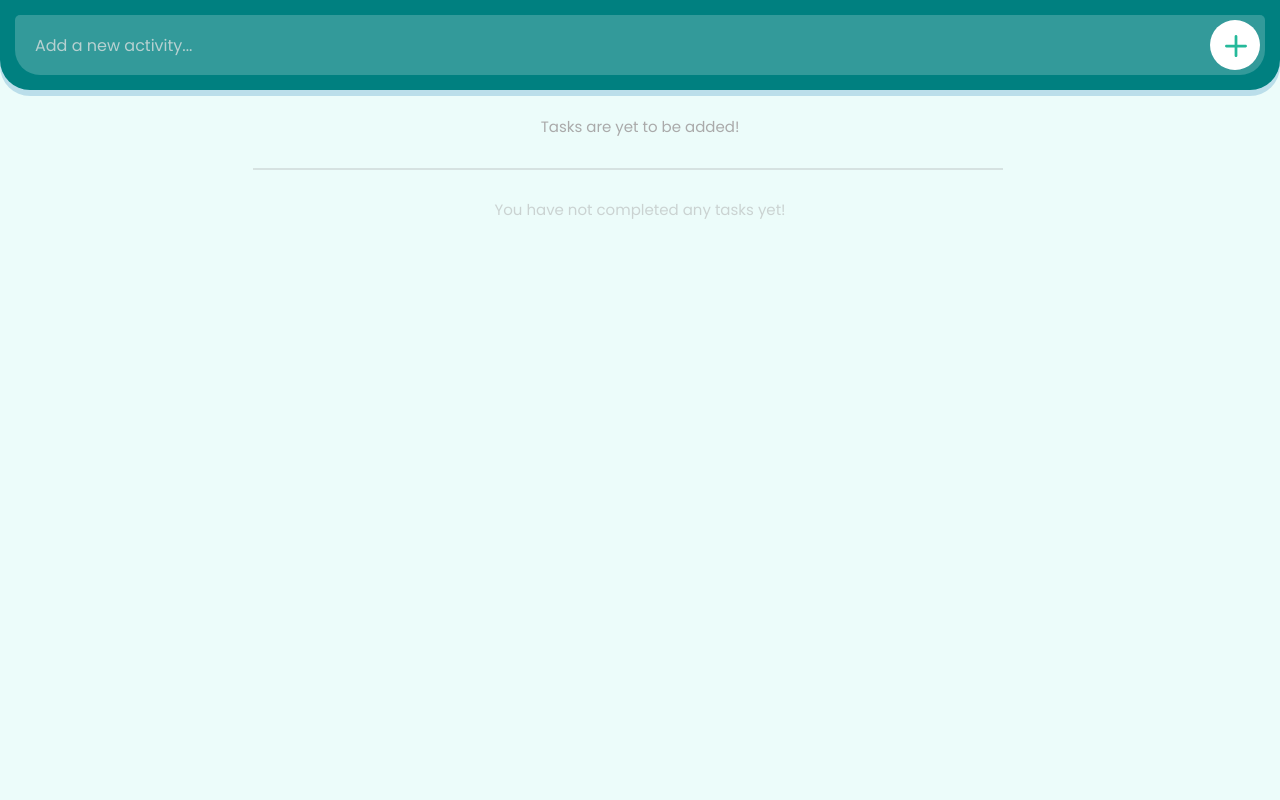
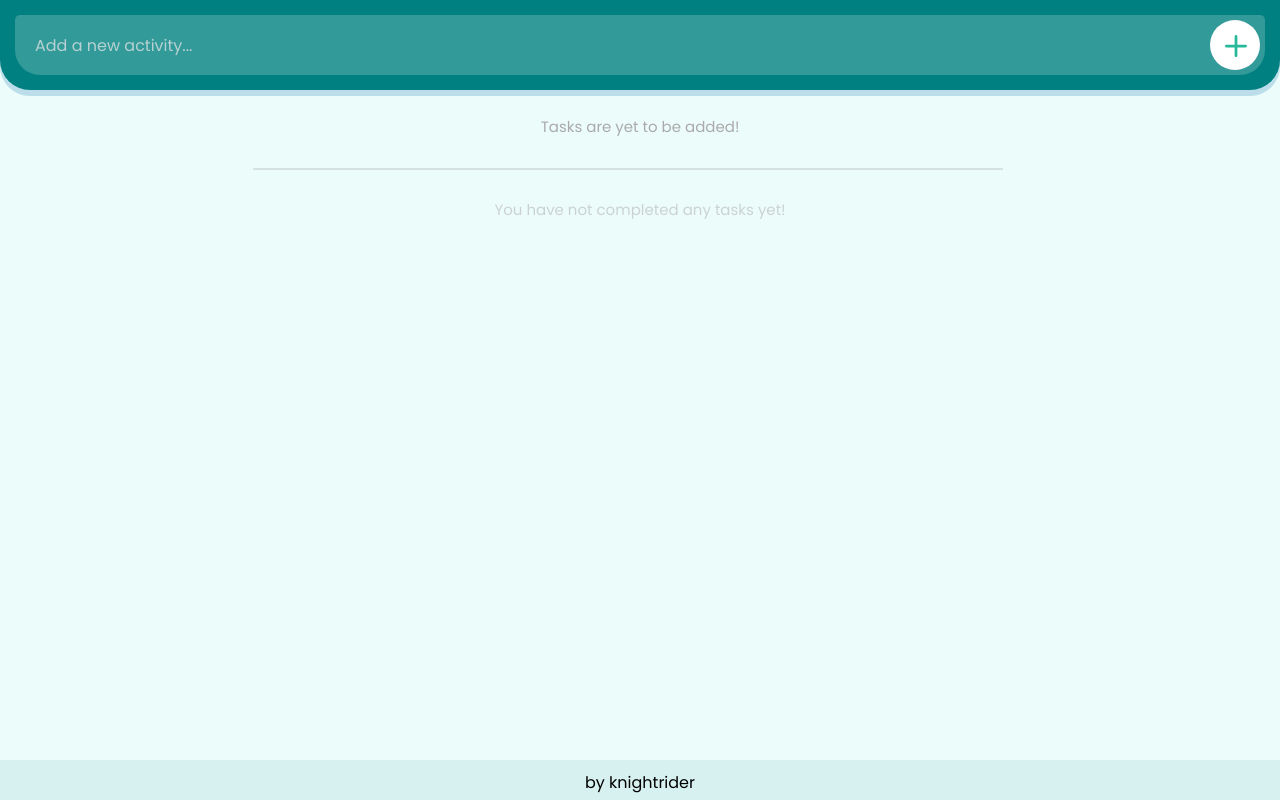
Before and after one commit to aniketduttaAD/todo-list, a plain HTML site: page index.html in a window 1280 px wide. Drawn offline with Linux system fonts and the light colour scheme.

Commit message:
intial commit

```diff
--- a/index.html
+++ b/index.html
@@ -23,5 +23,8 @@
 		</div>
         <!-- linking javascript -->
 		<script src="resources/js/main.js"></script>
+        <footer>
+            <p>by knightrider</p>
+          </footer>
 	</body>
 </html>
--- a/resources/css/style.css
+++ b/resources/css/style.css
@@ -285,3 +285,15 @@ ul.task#completed:after{
     font-size: 15px;
     color: #AAA;
 }
+
+footer{
+    text-align: center;
+    font-size: medium;
+    position: fixed;
+    padding: 10px 10px 0px 10px;
+    bottom: 0;
+    width: 100%;
+    height: 40px;
+    background: rgba(0, 128, 128, 0.089);
+
+}
```
